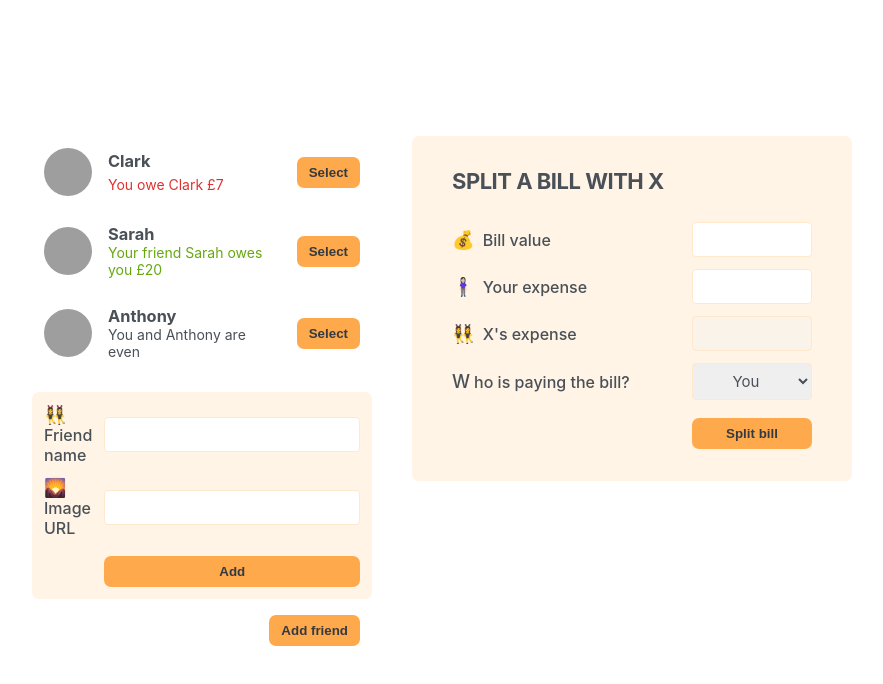
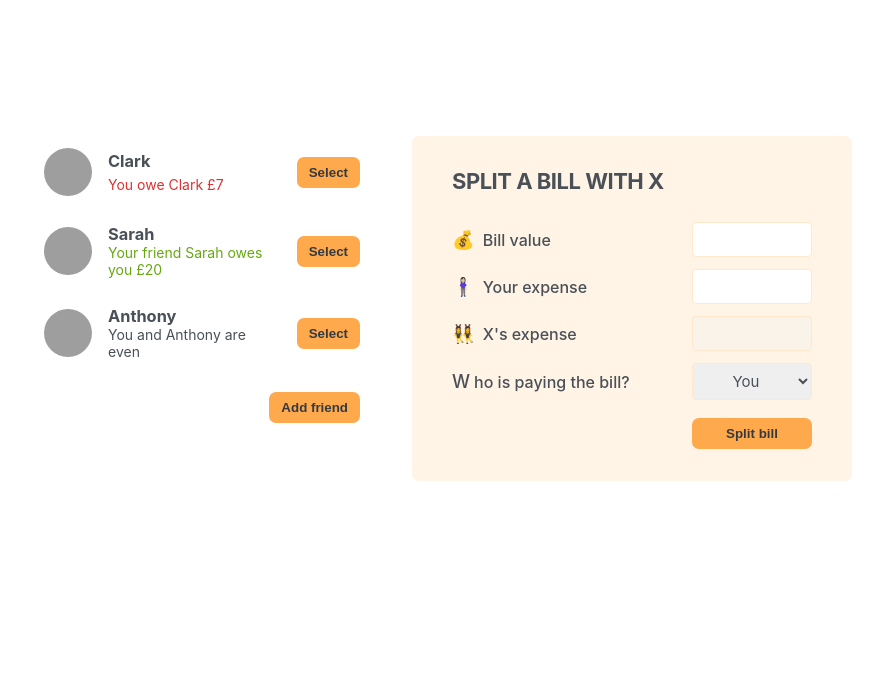
Before and after one commit to Ayosamlove/eat-n-split, a React (Create React App) app: page / in a window 1280 px wide. Shown: the top 684 px of the page, without its empty margins (198-1081 px from the left). Built offline with nearby package versions, Linux system fonts and the light colour scheme; grey boxes are pictures that could not be loaded.

Commit message:
Displaying the new friend form

```diff
--- a/src/App.js
+++ b/src/App.js
@@ -1,3 +1,5 @@
+import { useState } from 'react';
+
 const initialFriends = [
 	{
 		id: 118836,
@@ -20,16 +22,31 @@
 ];
 
 export default function App() {
+	const [showAddFriend, setShowAddFriend] = useState(false);
+
+	function handleShowAddFriend() {
+		setShowAddFriend((show) => !show);
+	}
 	return (
 		<div className='app'>
 			<div className='sidebar'>
 				<FriendList />
-				<FormAddFriend />
-				<Button>Add friend</Button>
+				{showAddFriend && <FormAddFriend />}
+				<Button onClick={handleShowAddFriend}>
+					{showAddFriend ? 'Close' : 'Add friend'}
+				</Button>
 			</div>
 
 			<FormSplitBill />
 		</div>
+	);
+}
+
+function Button({ children, onClick }) {
+	return (
+		<button className='button' onClick={onClick}>
+			{children}
+		</button>
 	);
 }
 
@@ -64,10 +81,6 @@
 			<Button>Select</Button>
 		</li>
 	);
-}
-
-function Button({ children }) {
-	return <button className='button'>{children}</button>;
 }
 
 function FormAddFriend() {
```
